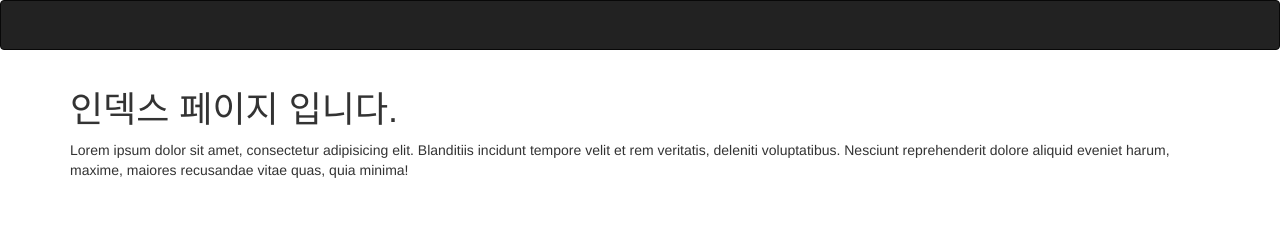
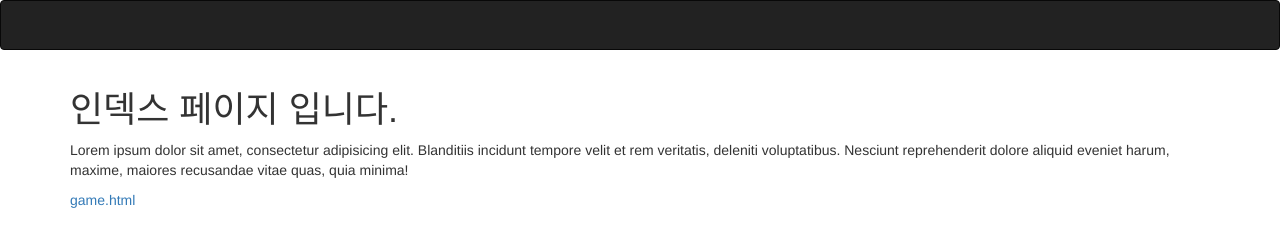
Before and after one commit to duwodhr89/yourApp, a plain HTML site: page index.html in a window 1280 px wide. Drawn offline with Linux system fonts and the light colour scheme.

Commit message:
index.html link added

```diff
--- a/index.html
+++ b/index.html
@@ -10,6 +10,7 @@
 <div class="container">
 	<h1>인덱스 페이지 입니다.</h1>
 	<p>Lorem ipsum dolor sit amet, consectetur adipisicing elit. Blanditiis incidunt tempore velit et rem veritatis, deleniti voluptatibus. Nesciunt reprehenderit dolore aliquid eveniet harum, maxime, maiores recusandae vitae quas, quia minima!</p>
+	<a href="game.html">game.html</a>
 </div>
 <script src="js/jquery-3.3.1.js"></script>
 <script>
```
